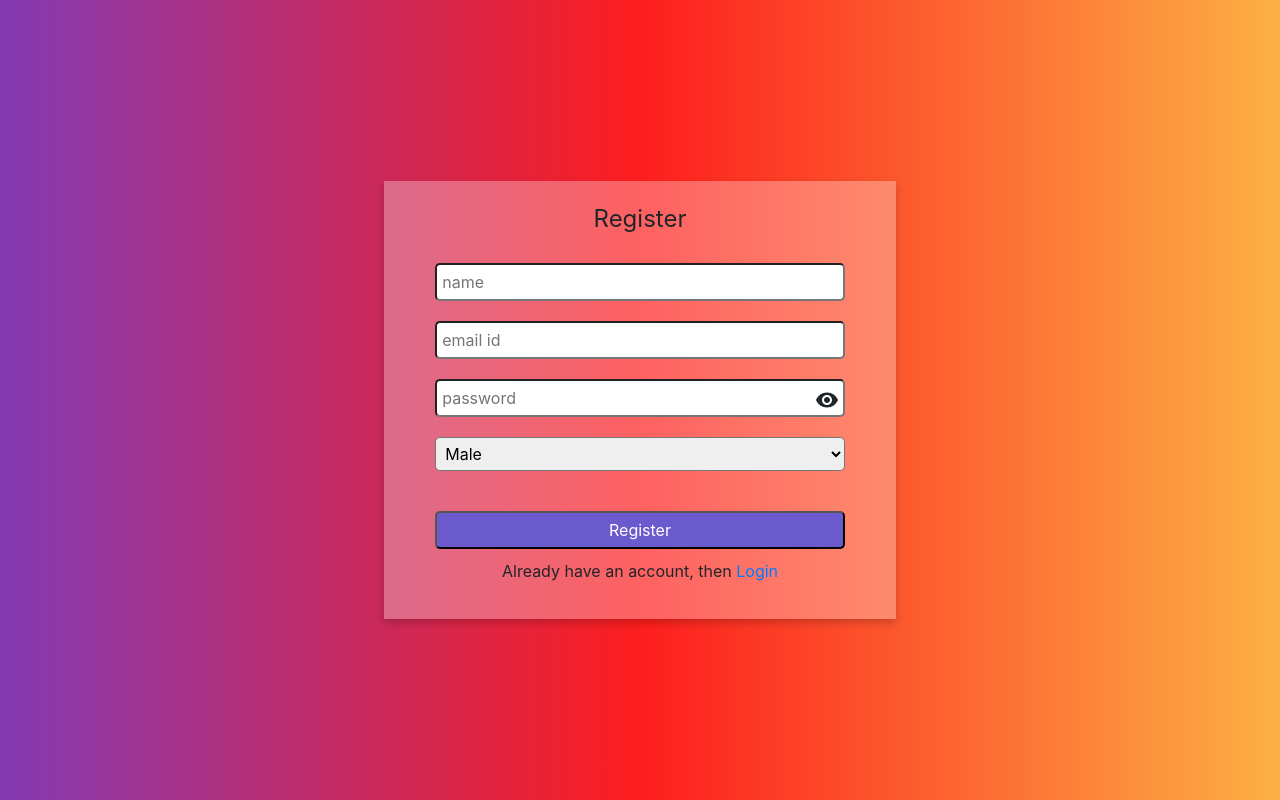
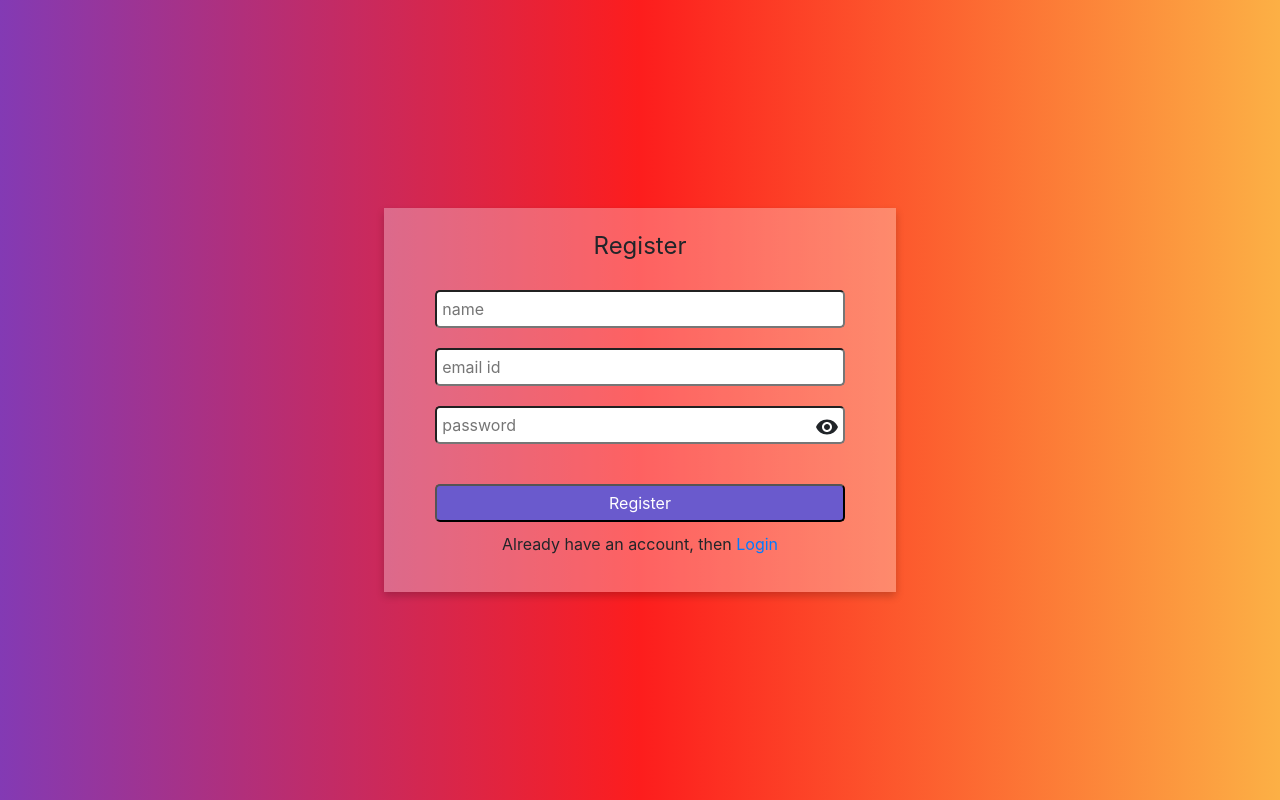
Before and after one commit to anuragsingh5478/splitMoney, a React (Create React App) app in the folder client/: page /register in a window 1280 px wide. Built offline with nearby package versions, Linux system fonts and the light colour scheme.

Commit message:
added procfile

```diff
--- a/client/src/components/authentication/Register.js
+++ b/client/src/components/authentication/Register.js
@@ -9,7 +9,7 @@ export default function Register({ setToken }) {
   const [name, setName] = useState("");
   const [email, setEmail] = useState("");
   const [password, setPassword] = useState("");
-  const [gender, setGender] = useState("Male");
+  // const [gender, setGender] = useState("Male");
   const [passwordVisibility, setPasswordVisibility] = useState(false);
   const [errorMsg, setErrorMsg] = useState("");
 
@@ -20,7 +20,7 @@ export default function Register({ setToken }) {
       name: name,
       email: email,
       password: password,
-      gender: gender,
+      // gender: gender,
     };
 
     axios
@@ -72,13 +72,13 @@ export default function Register({ setToken }) {
               {passwordVisibility ? <VisibilityOffIcon /> : <VisibilityIcon />}
             </span>
           </div>
-          <div>
+          {/* <div>
             <select value={gender} onChange={(e) => setGender(e.target.value)}>
               <option value="Male">Male</option>
               <option value="Female">Female</option>
               <option value="Others">Others</option>
             </select>
-          </div>
+          </div> */}
           <div className="error-msg">{errorMsg}</div>
           <div>
             <input type="submit" value="Register" className="submit-button" />
```
Also changed, not shown: 1 other file (tests, documents, lock files or other folders).
